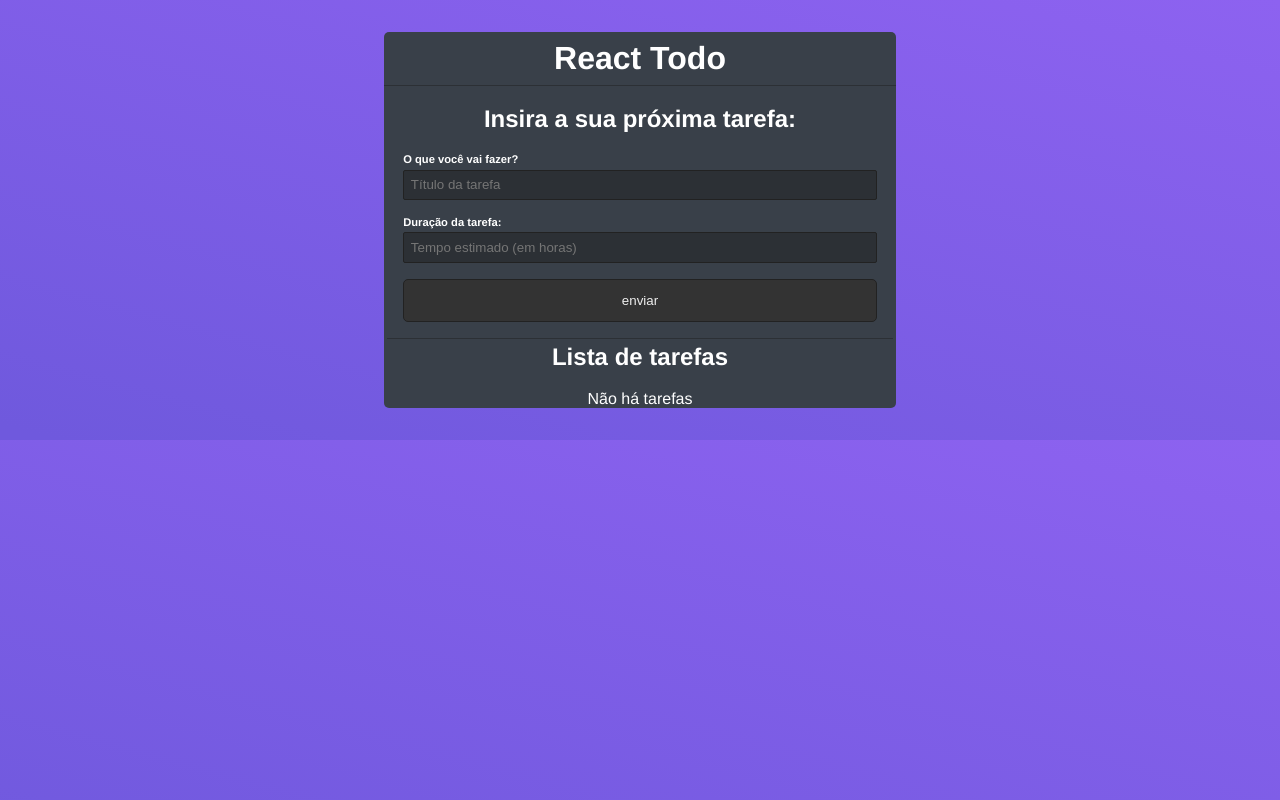
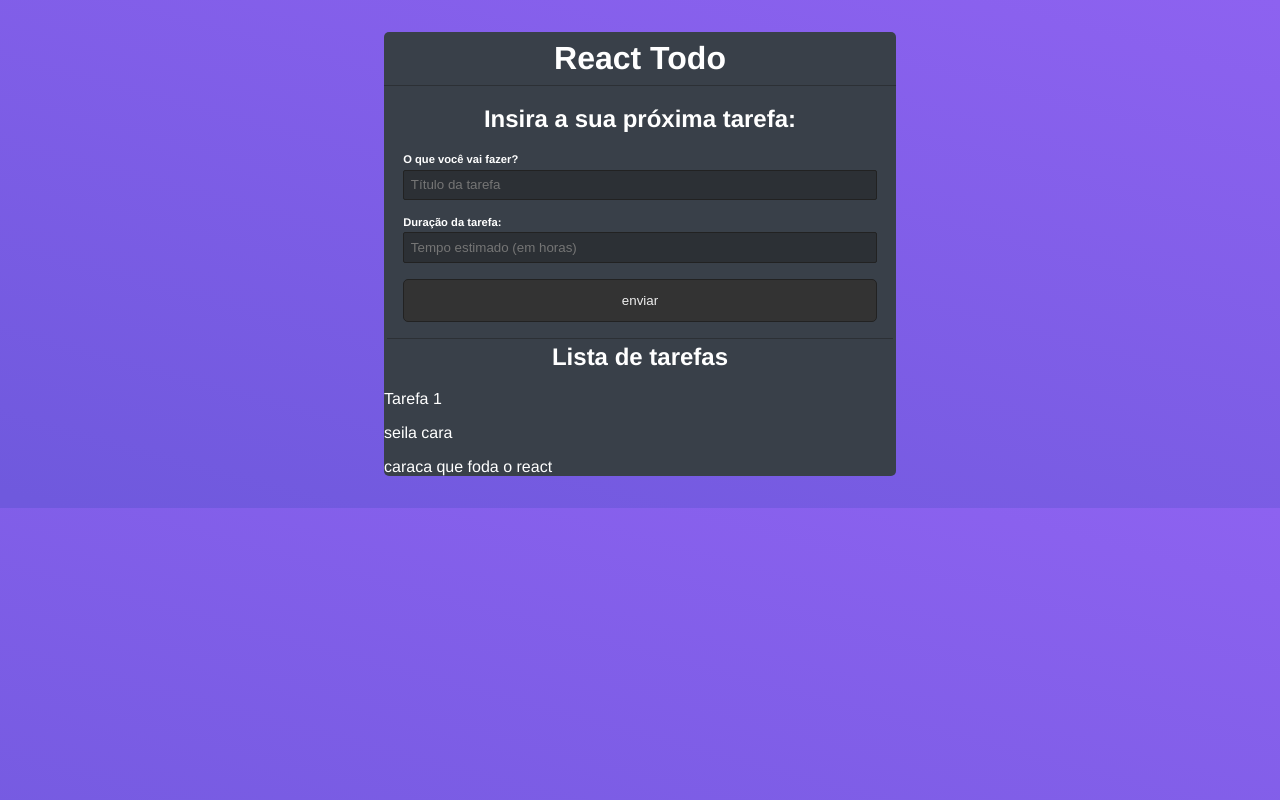
Before and after one commit to irving-Cesar/app-todo-list-react, a React (Create React App) app: page / in a window 1280 px wide. Built offline with nearby package versions, Linux system fonts and the light colour scheme; data requests are answered from the project's data file.

Commit message:
atualizando tarefas automatic

```diff
--- a/data/db.json
+++ b/data/db.json
@@ -1,3 +1,22 @@
 {
-  "todos": []
+  "todos": [
+    {
+      "id": 0.7735241980982401,
+      "title": "Tarefa 1",
+      "time": "4",
+      "done": false
+    },
+    {
+      "id": 0.5319561905208992,
+      "title": "seila cara",
+      "time": "4",
+      "done": false
+    },
+    {
+      "id": 0.6468192692535406,
+      "title": "caraca que foda o react",
+      "time": "5",
+      "done": false
+    }
+  ]
 }
--- a/src/App.js
+++ b/src/App.js
@@ -50,6 +50,8 @@ function App() {
       },
     });
 
+    setTodos((prevState) => [...prevState, todo]); // Setando tarefas na div sem precisar atualizar a page
+
     setTitle("");
     setTime("");
   }
@@ -95,10 +97,12 @@ function App() {
       <div className="list-todo">
         <h2>Lista de tarefas</h2>
         {todos.length === 0 && <p style={{textAlign: "center"}}>Não há tarefas</p>}
-        {/*Mostrando tarefas criadas*/}
-        {useEffect(() => {
-          todos.map((tarefa) => tarefa.title)
-        })}
+        {todos.map((tarefa) => (
+            <div className="tarefas" key={tarefa.id}>
+              <p>{tarefa.title}</p>
+            </div>
+          ))
+        }
       </div>
     </div>
   );
```
